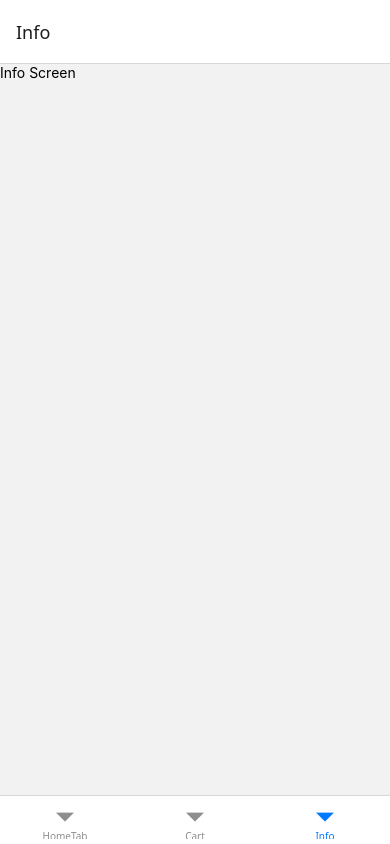
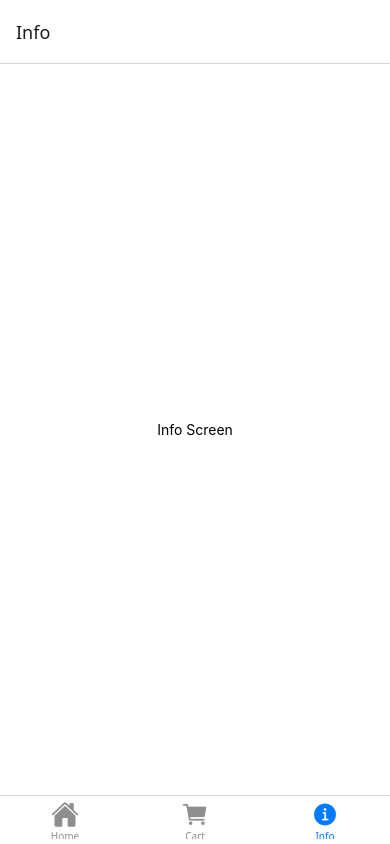
Before and after one commit to angelinat7/grab-a-bite, a React Native app: screen /Info in a window 390 px wide. Built offline with nearby package versions, Linux system fonts and the light colour scheme.

Commit message:
basic-structure-and-navigation

```diff
--- a/index.js
+++ b/index.js
@@ -1,6 +1,6 @@
 import { registerRootComponent } from 'expo';
 
-import App from './src/App.js';
+import App from './src/App';
 
 // registerRootComponent calls AppRegistry.registerComponent('main', () => App);
 // It also ensures that whether you load the app in Expo Go or in a native build,
--- a/src/App.js
+++ b/src/App.jsx
@@ -1,13 +1,11 @@
+import { NavigationContainer } from '@react-navigation/native';
 import { StatusBar } from 'expo-status-bar';
-import { SafeAreaProvider, SafeAreaView } from 'react-native-safe-area-context';
 import RootNavigator from './navigation/RootNavigator';
-import { NavigationContainer } from '@react-navigation/native';
 
 export default function App() {
   return (
     <NavigationContainer>
       <StatusBar style='auto' />
-
       <RootNavigator />
     </NavigationContainer>
   );
--- a/src/navigation/HomeNavigator.jsx
+++ b/src/navigation/HomeNavigator.jsx
@@ -6,7 +6,11 @@ export default function HomeNavigator() {
   const Stack = createNativeStackNavigator();
 
   return (
-    <Stack.Navigator screenOptions={{ headerShown: false }}>
+    <Stack.Navigator
+      screenOptions={{
+        headerShown: false,
+      }}
+    >
       <Stack.Screen
         name='Home'
         component={HomeScreen}
--- a/src/navigation/RootNavigator.jsx
+++ b/src/navigation/RootNavigator.jsx
@@ -1,9 +1,9 @@
 import { createBottomTabNavigator } from '@react-navigation/bottom-tabs';
 
+import { Ionicons } from '@expo/vector-icons';
+import CartScreen from '../screens/CartScreen';
+import InfoScreen from '../screens/InfoScreen';
 import HomeNavigator from './HomeNavigator';
-import CartScreen from '../screens/CartScreen';
-import { Text } from 'react-native';
-
 export default function RootNavigator() {
   const Tabs = createBottomTabNavigator();
 
@@ -12,14 +12,45 @@ export default function RootNavigator() {
       <Tabs.Screen
         name='HomeTab'
         component={HomeNavigator}
+        options={{
+          title: 'Home',
+          tabBarIcon: ({ color }) => (
+            <Ionicons
+              name='home'
+              size={28}
+              color={color}
+            />
+          ),
+          // headerShown: false,
+        }}
       />
       <Tabs.Screen
-        name='Cart'
+        name='cart'
         component={CartScreen}
+        options={{
+          title: 'Cart',
+          tabBarIcon: ({ color }) => (
+            <Ionicons
+              name='cart'
+              size={28}
+              color={color}
+            />
+          ),
+        }}
       />
       <Tabs.Screen
         name='Info'
-        component={() => <Text>Info Screen</Text>}
+        component={InfoScreen}
+        options={{
+          title: 'Info',
+          tabBarIcon: ({ color }) => (
+            <Ionicons
+              name='information-circle'
+              size={28}
+              color={color}
+            />
+          ),
+        }}
       />
     </Tabs.Navigator>
   );
--- /dev/null
+++ b/src/screens/InfoScreen.jsx
@@ -0,0 +1,18 @@
+import { StyleSheet, Text, View } from 'react-native';
+
+export default function InfoScreen() {
+  return (
+    <View style={styles.container}>
+      <Text>Info Screen</Text>
+    </View>
+  );
+}
+
+const styles = StyleSheet.create({
+  container: {
+    flex: 1,
+    backgroundColor: '#fff',
+    alignItems: 'center',
+    justifyContent: 'center',
+  },
+});
```
